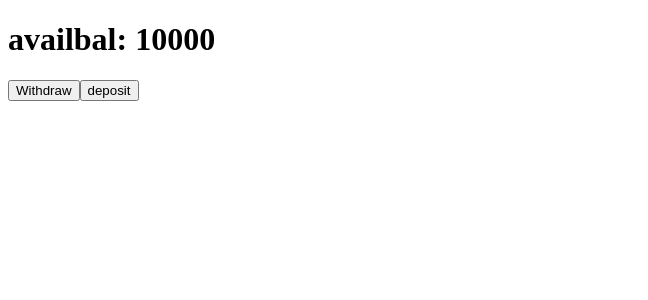
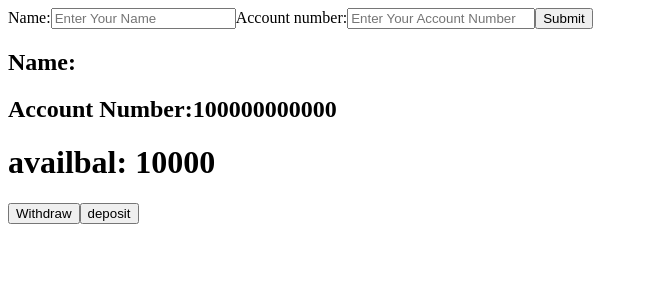
Before and after one commit to Chakri-T/redux-example, a React (Create React App) app: page / in a window 1280 px wide. Shown: the top 300 px of the page, without its empty margins (0-648 px from the left). Built offline with nearby package versions, Linux system fonts and the light colour scheme.

Commit message:
added form

```diff
--- a/package.json
+++ b/package.json
@@ -11,9 +11,8 @@
     "react-dom": "^18.3.1",
     "react-redux": "^9.1.2",
     "react-scripts": "5.0.1",
-    "redux": "^5.0.1",
-    "redux-devtools-extension": "^2.13.9",
     "redux-thunk": "^3.1.0",
+    "sass": "^1.78.0",
     "web-vitals": "^2.1.4"
   },
   "scripts": {
--- a/src/App.js
+++ b/src/App.js
@@ -1,8 +1,11 @@
 import React from "react";
 import BalanceComponent from "./balance";
+import Form from "./form";
+import "./styles/styles.scss";
 function App() {
   return (
     <div className="App">
+      <Form />
       <BalanceComponent />
     </div>
   );
--- a/src/balance.js
+++ b/src/balance.js
@@ -1,5 +1,5 @@
 import React from "react";
-import { withdraw, deposit } from "./slice";
+import { withdraw, deposit } from "./slices/balanceSlice";
 import { useSelector, useDispatch } from "react-redux";
 
 function BalanceComponent() {
--- /dev/null
+++ b/src/form.js
@@ -0,0 +1,63 @@
+import React from "react";
+import { useState } from "react";
+import { useDispatch, useSelector } from "react-redux";
+import { setName, setAccountNumber } from "./slices/formSlice";
+
+const Form = () => {
+  const name = useSelector((state) => state.form.name);
+  const accountNumber = useSelector((state) => state.form.accountNumber);
+  const dispatch = useDispatch();
+  const [localName, setLocalName] = useState("");
+  const [localAccountNumber, setLocalAccountNumber] = useState();
+  const handleNameChange = (e) => {
+    setLocalName(e.target.value);
+  };
+  const handleAccountNumberChange = (e) => {
+    setLocalAccountNumber(e.target.value);
+  };
+  const handleSubmit = (e) => {
+    e.preventDefault();
+    dispatch(setName(localName));
+    dispatch(setAccountNumber(localAccountNumber));
+    // setLocalName("");
+    // setLocalAccountNumber();
+  };
+  return (
+    <div>
+      <form onSubmit={handleSubmit}>
+        <label>
+          Name:
+          <input
+            type="text"
+            name="name"
+            value={localName}
+            onChange={handleNameChange}
+            required
+            placeholder="Enter Your Name"
+          ></input>
+        </label>
+        <label>
+          Account number:
+          <input
+            className="acnt"
+            type="number"
+            name="Account"
+            value={localAccountNumber}
+            onChange={handleAccountNumberChange}
+            min="100000000000"
+            max="999999999999"
+            required
+            placeholder="Enter Your Account Number"
+          ></input>
+        </label>
+        <button>Submit</button>
+      </form>
+      <div>
+        <h2>Name: {name}</h2>
+        <h2>Account Number:{accountNumber}</h2>
+      </div>
+    </div>
+  );
+};
+
+export default Form;
--- a/src/slice.js
+++ b/src/slices/balanceSlice.js
@@ -3,7 +3,7 @@ const initialState = {
   availbal: 10000,
 };
 
-const accountSlice = createSlice({
+const balanceSlice = createSlice({
   name: "balance",
   initialState,
   reducers: {
@@ -15,5 +15,5 @@ const accountSlice = createSlice({
     },
   },
 });
-export const { withdraw, deposit } = accountSlice.actions;
-export default accountSlice.reducer;
+export const { withdraw, deposit } = balanceSlice.actions;
+export default balanceSlice.reducer;
--- /dev/null
+++ b/src/slices/formSlice.js
@@ -0,0 +1,21 @@
+import { createSlice } from "@reduxjs/toolkit";
+const initialState = {
+  name: "",
+  accountNumber: 100000000000,
+};
+
+const formSlice = createSlice({
+  name: "form",
+  initialState,
+  reducers: {
+    setName(state, action) {
+      state.name = action.payload;
+    },
+    setAccountNumber(state, action) {
+      state.accountNumber = action.payload;
+    },
+  },
+});
+
+export const { setName, setAccountNumber } = formSlice.actions;
+export default formSlice.reducer;
--- a/src/store.js
+++ b/src/store.js
@@ -1,8 +1,10 @@
 import { configureStore } from "@reduxjs/toolkit";
-import accountSlice from "./slice";
+import balanceReducer from "./slices/balanceSlice";
+import formReducer from "./slices/formSlice";
 const store = configureStore({
   reducer: {
-    balance: accountSlice,
+    balance: balanceReducer,
+    form: formReducer,
   },
 });
 
--- /dev/null
+++ b/src/styles/styles.scss
@@ -0,0 +1,3 @@
+.acnt {
+  width: 180px;
+}
```
Also changed, not shown: 1 other file (tests, documents, lock files or other folders).
